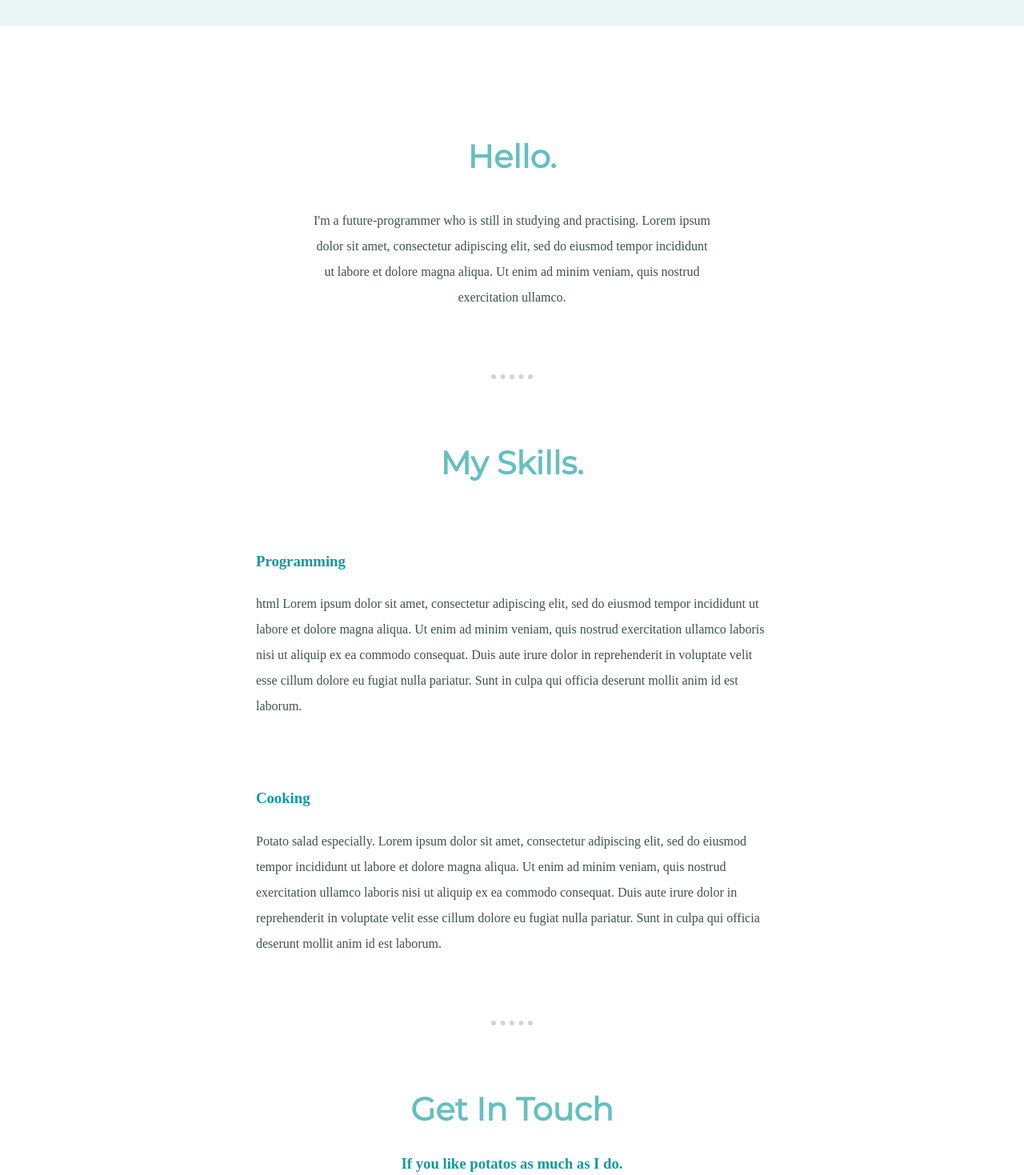
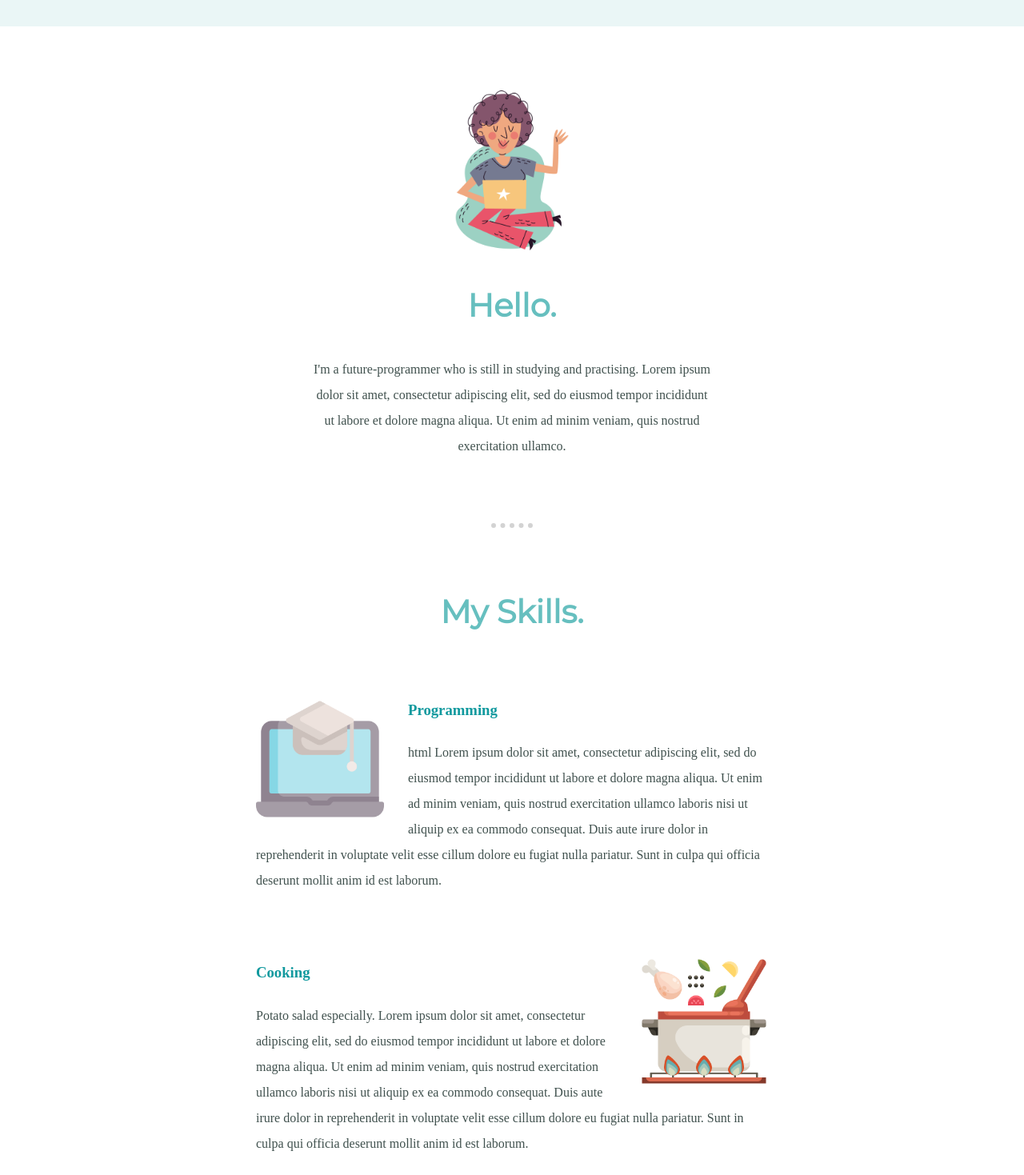
Before and after one commit to liaouoen/css-my-site, a plain HTML site: page index.html in a window 1280 px wide. Shown: the part 880-2349 px from the top of the page at 80% size. Drawn offline with Linux system fonts and the light colour scheme.

Commit message:
Add files via upload

```diff
--- a/index.html
+++ b/index.html
@@ -24,7 +24,7 @@
 
   <div class="middle-container">
     <div class="profile">
-      <img src="photo/me.png" alt="" style="width:200px">
+      <img src="photos/me.png" alt="" style="width:200px">
       <h2 class="Hello">Hello.</h2>
       <p>I'm a future-programmer who is still in studying and practising. Lorem ipsum dolor sit amet, consectetur adipiscing elit, sed do eiusmod tempor incididunt ut labore et dolore magna aliqua. Ut enim ad minim veniam, quis nostrud exercitation ullamco.</p>
     </div>
@@ -32,14 +32,14 @@
     <div class="skills">
       <h2>My Skills.</h2>
       <div class="skill-row">
-        <img class="html-img" src="photo/computer.png" alt="">
+        <img class="html-img" src="photos/computer.png" alt="">
         <h3>Programming</h3>
         <p>html Lorem ipsum dolor sit amet, consectetur adipiscing elit, sed do eiusmod tempor incididunt ut labore et dolore magna aliqua. Ut enim ad minim veniam, quis nostrud exercitation ullamco laboris nisi ut aliquip ex ea commodo consequat.
           Duis aute irure dolor in reprehenderit in voluptate velit esse cillum dolore eu fugiat nulla pariatur. Sunt in culpa qui officia deserunt mollit anim id est laborum.</p>
       </div>
 
       <div class="skill-row">
-        <img class="cook-img" src="photo/cook.png" alt="">
+        <img class="cook-img" src="photos/cook.png" alt="">
         <h3>Cooking</h3>
         <p class="cooking-description">Potato salad especially. Lorem ipsum dolor sit amet, consectetur adipiscing elit, sed do eiusmod tempor incididunt ut labore et dolore magna aliqua. Ut enim ad minim veniam, quis nostrud exercitation ullamco
           laboris nisi ut aliquip ex ea commodo consequat. Duis aute irure dolor in reprehenderit in voluptate velit esse cillum dolore eu fugiat nulla pariatur. Sunt in culpa qui officia deserunt mollit anim id est laborum.</p>
```
